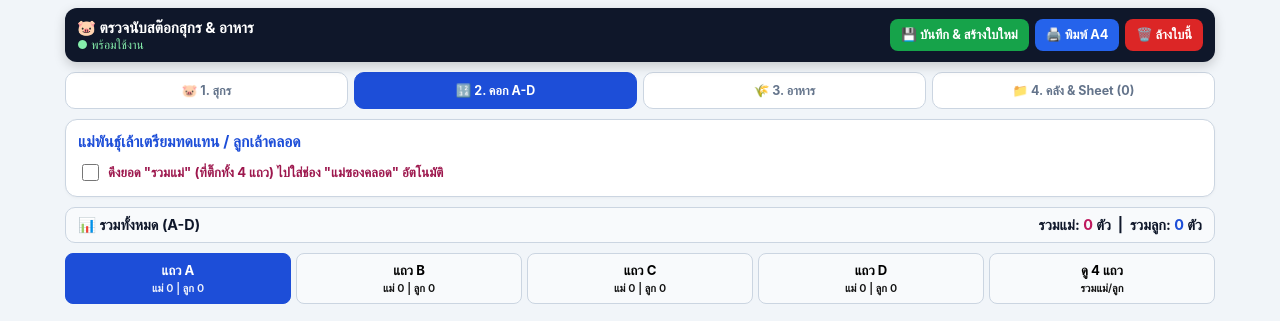
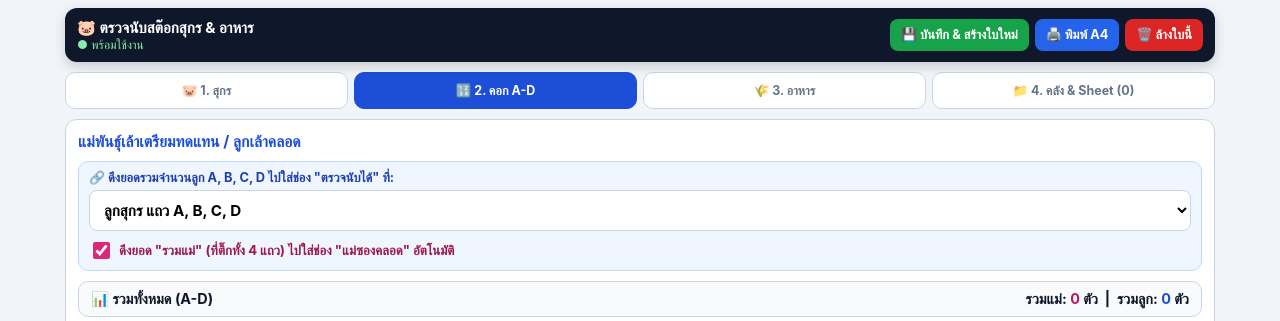
Before and after one commit to onjirapraphansirikul-star/stock-counter, a plain HTML site: page index.html in a window 1280 px wide. Both pictures are taken after a click on the button "🔢 2. คอก A-D". Shown: the top 321 px of the page. Drawn offline with Linux system fonts and the light colour scheme.

Commit message:
Update index.html

```diff
--- a/index.html
+++ b/index.html
@@ -351,6 +351,14 @@
     <!-- 2. คอก A-D (1-30) -->
     <div class="card tab-pane" id="tabPens">
       <div class="section-title"><span>แม่พันธุ์เล้าเตรียมทดแทน / ลูกเล้าคลอด</span></div>
+
+      <div class="no-print" style="background:#eff6ff; border:1px solid #bfdbfe; padding:8px 10px; border-radius:10px; margin-bottom:10px;">
+        <div style="font-size:0.8rem; font-weight:700; margin-bottom:4px; color:#1e40af;">🔗 ดึงยอดรวมจำนวนลูก A, B, C, D ไปใส่ช่อง "ตรวจนับได้" ที่:</div>
+        <select id="syncTarget" onchange="changeSyncTarget(this.value)" style="font-weight:700;">
+          <option value="piglet">ลูกสุกร แถว A, B, C, D</option>
+          <option value="sow">แม่ซองยืน แถว 1, 2, 3, 4</option>
+          <option value="none">ไม่ดึงอัตโนมัติ (กรอกเอง)</option>
+        </select>
         <label style="display:flex; align-items:center; gap:6px; margin-top:8px; font-size:0.82rem; font-weight:700; color:#9d174d; cursor:pointer;">
           <input type="checkbox" id="syncSowFarrowChk" style="width:17px; height:17px; accent-color:#db2777;" onchange="toggleSyncSowFarrow(this.checked)" />
           ดึงยอด "รวมแม่" (ที่ติ๊กทั้ง 4 แถว) ไปใส่ช่อง "แม่ซองคลอด" อัตโนมัติ
```
